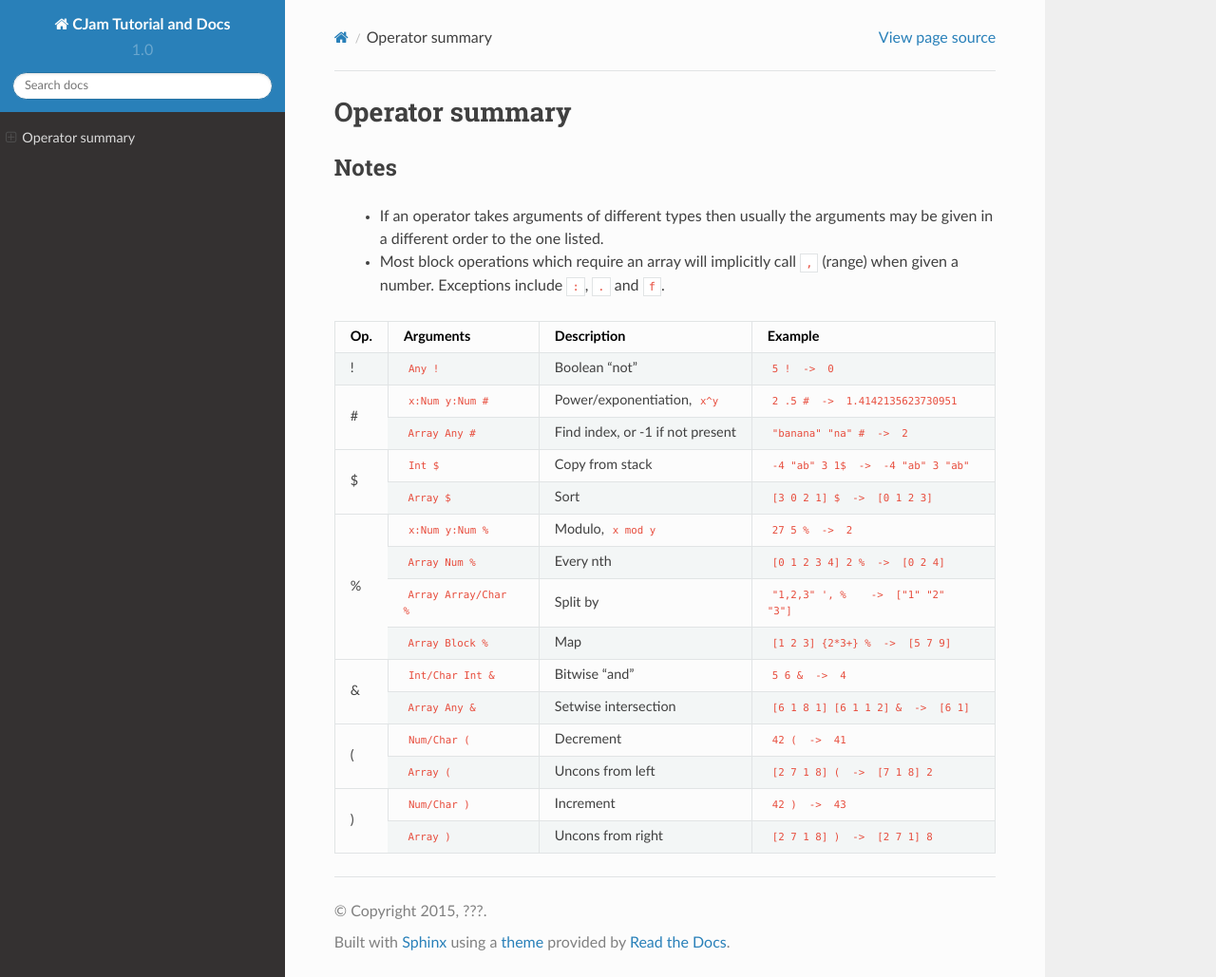
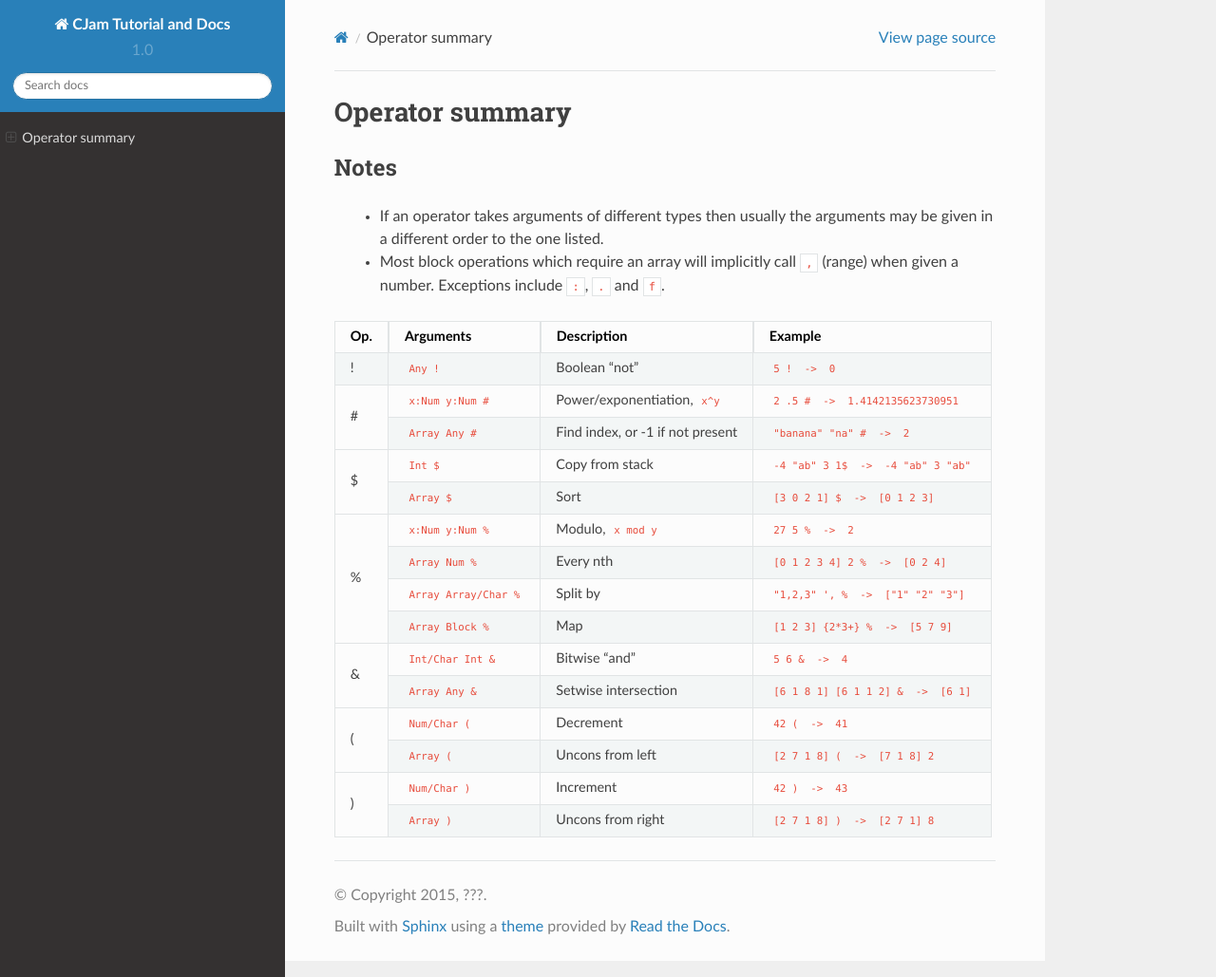
Before and after one commit to Sp3000/CJam, a Sphinx documentation site: the page built from docs/operators.rst, in a window 1280 px wide and 1029 px high. Shown: the whole window at 95% size. Built offline with Sphinx 7.4.7 and the Read the Docs theme 2.0.0, drawn with Linux system fonts in a browser that asks for light colours.

```diff
--- a/docs/operators.rst
+++ b/docs/operators.rst
@@ -3,8 +3,29 @@ Operator summary
 
 .. raw:: html
 
-    <style>table .docutils.literal {background: transparent !important;  border: none !important;  }; .wy-table td:first-child, .rst-content table.docutils td:first-child, .rst-content table.field-list td:first-child, .wy-table th:first-child, .rst-content table.docutils th:first-child, .rst-content table.field-list th:first-child { border-left-width: 1px !important; }; .rst-content table.docutils thead th { border-left-width: 2px !important;
-      border-left-color: solid rgb(225, 228, 229) !important;  }  </style>
+    <style>
+    table .docutils.literal {
+      background: transparent !important;
+      border: none !important;
+    }
+    </style>
+
+.. raw:: html
+
+    <style>
+    .wy-table td:first-child, .rst-content table.docutils td:first-child, .rst-content table.field-list td:first-child, .wy-table th:first-child, .rst-content table.docutils th:first-child, .rst-content table.field-list th:first-child {
+      border-left-width: 1px !important;
+    }
+    </style>
+
+.. raw:: html
+
+    <style>
+    .rst-content table.docutils thead th {
+      border-left-width: 2px !important;
+      border-left-color: solid rgb(225, 228, 229) !important;
+    }
+    </style>
 
 
 Notes
@@ -32,7 +53,7 @@ Notes
 |          +-----------------+-------------------------------------------+--------------------------------------+
 |          | ``Array Num %`` | Every nth                                 | ``[0 1 2 3 4] 2 %  ->  [0 2 4]``     |
 |          +-----------------+-------------------------------------------+--------------------------------------+
-|          | ``Array         | Split by                                  | ``"1,2,3" ', %    ->  ["1" "2" "3"]``|
+|          | ``Array         | Split by                                  | ``"1,2,3" ', %  ->  ["1" "2" "3"]``  |
 |          | Array/Char %``  |                                           |                                      |
 |          +-----------------+-------------------------------------------+--------------------------------------+
 |          | ``Array Block   | Map                                       | ``[1 2 3] {2*3+} %  ->  [5 7 9]``    |
```
